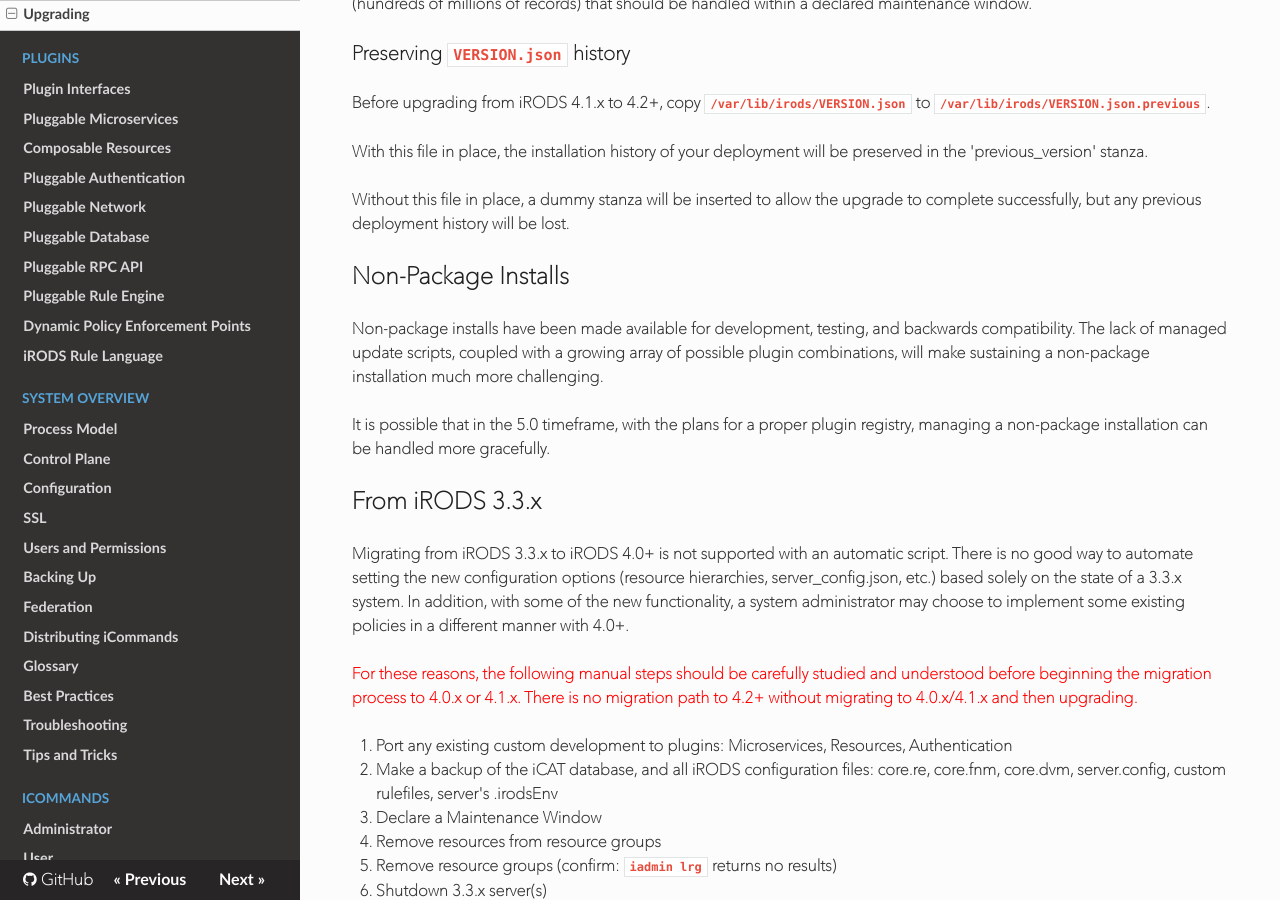
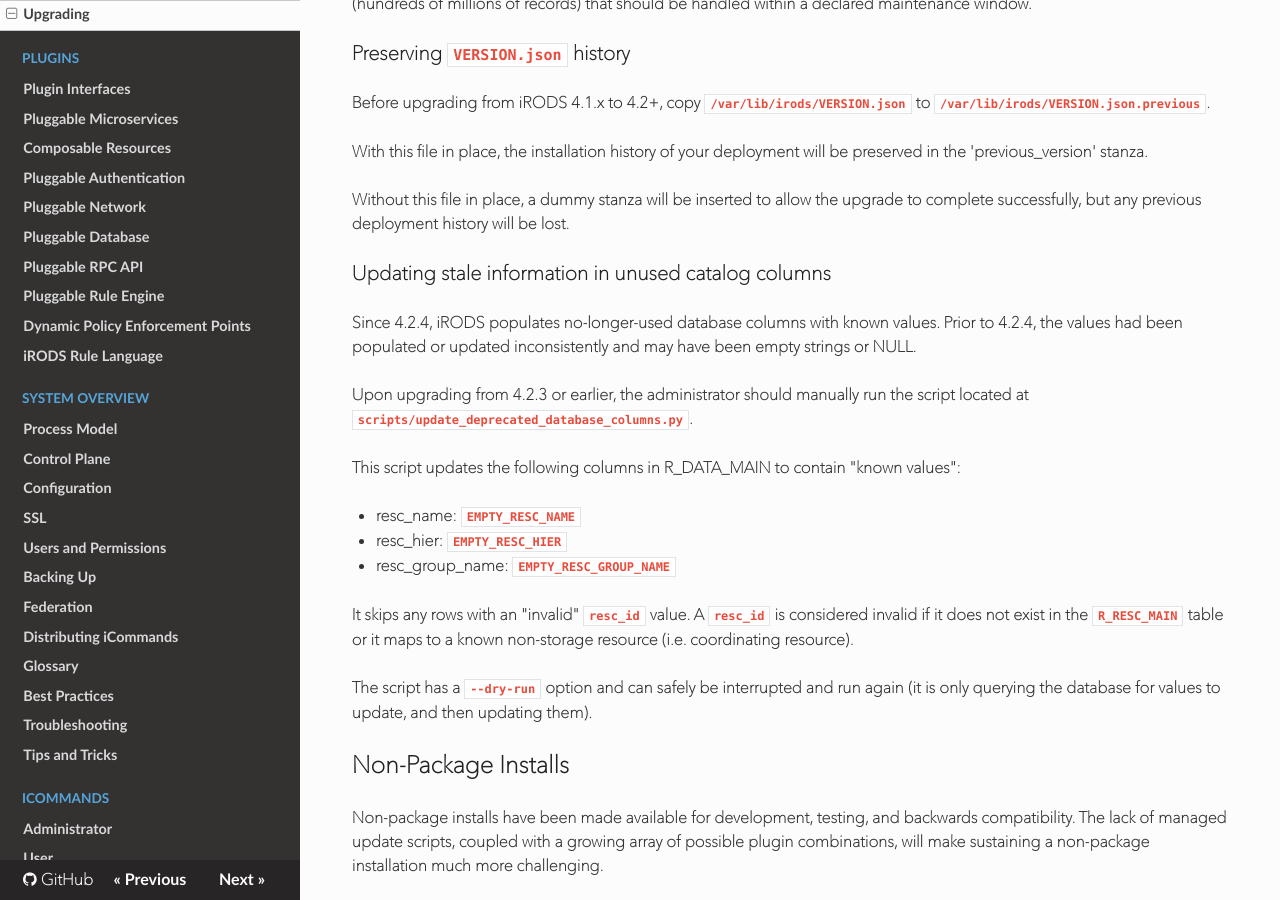
Before and after one commit to irods/irods_docs, an MkDocs documentation site: the page built from docs/getting_started/upgrading.md, in a window 1280 px wide and 900 px high, scrolled down 350 px. Built offline with MkDocs 1.6.1, drawn with Linux system fonts in a browser that asks for light colours; nearby versions of some CDN libraries; old or Windows-style settings are respelled for this version of MkDocs.

Commit message:
[irods/irods#3981] add upgrade information about outdated columns

```diff
--- a/docs/getting_started/upgrading.md
+++ b/docs/getting_started/upgrading.md
@@ -11,6 +11,22 @@ Before upgrading from iRODS 4.1.x to 4.2+, copy `/var/lib/irods/VERSION.json` to
 With this file in place, the installation history of your deployment will be preserved in the 'previous_version' stanza.
 
 Without this file in place, a dummy stanza will be inserted to allow the upgrade to complete successfully, but any previous deployment history will be lost.
+
+### Updating stale information in unused catalog columns
+
+Since 4.2.4, iRODS populates no-longer-used database columns with known values. Prior to 4.2.4, the values had been populated or updated inconsistently and may have been empty strings or NULL.
+
+Upon upgrading from 4.2.3 or earlier, the administrator should manually run the script located at `scripts/update_deprecated_database_columns.py`.
+
+This script updates the following columns in R_DATA_MAIN to contain "known values":
+
+ - resc_name: `EMPTY_RESC_NAME`
+ - resc_hier: `EMPTY_RESC_HIER`
+ - resc_group_name: `EMPTY_RESC_GROUP_NAME`
+
+It skips any rows with an "invalid" `resc_id` value. A `resc_id` is considered invalid if it does not exist in the `R_RESC_MAIN` table or it maps to a known non-storage resource (i.e. coordinating resource).
+
+The script has a `--dry-run` option and can safely be interrupted and run again (it is only querying the database for values to update, and then updating them).
 
 ## Non-Package Installs
 
```
